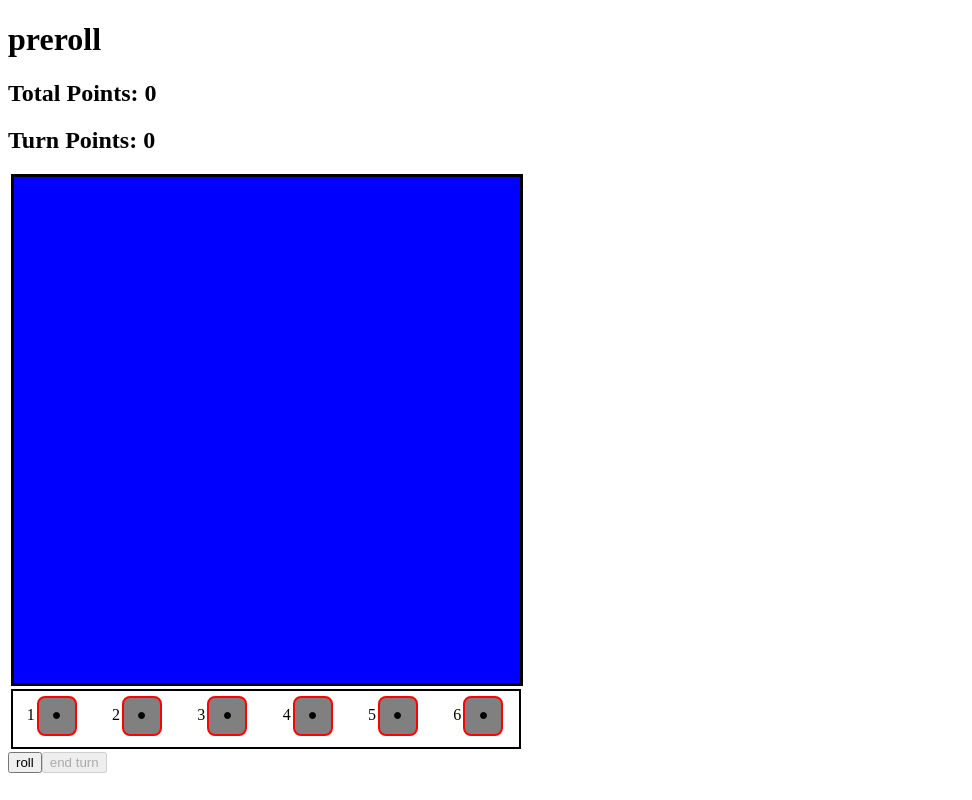
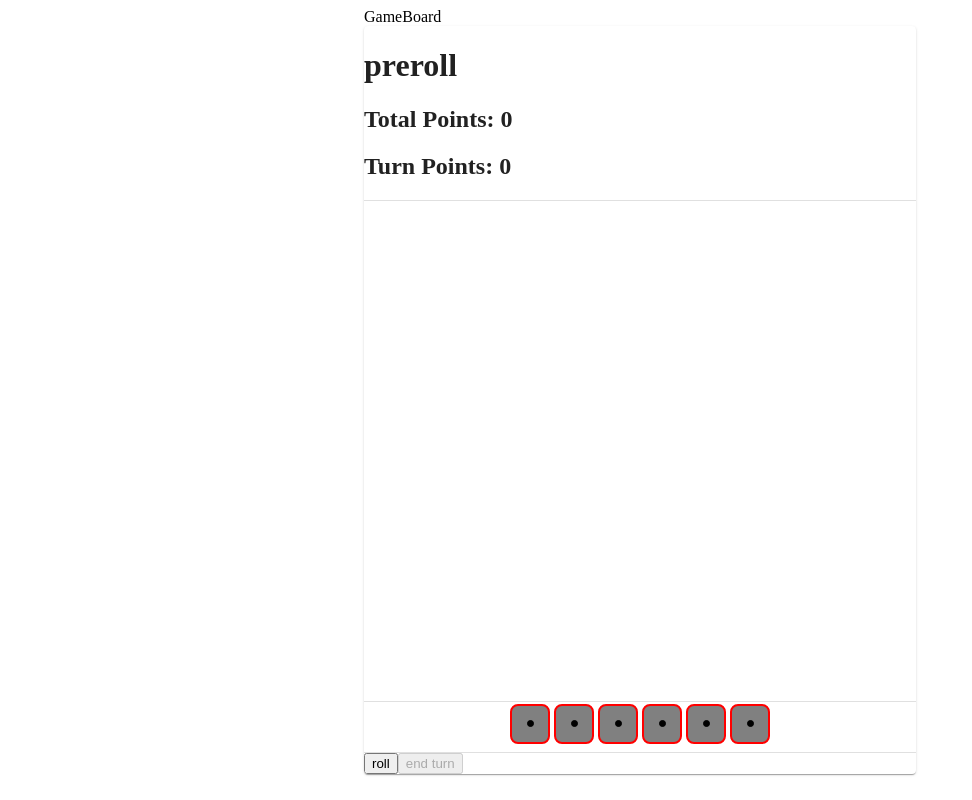
Before and after one commit to pamarsh907/farkle-zustand, a React (Vite) app in the folder farkle-zustand/: page / in a window 1280 px wide. Shown: the whole page, without its empty margins (0-972 px from the left). Built offline with nearby package versions, Linux system fonts and the light colour scheme.

Commit message:
added some Mui styles and animations

```diff
--- /dev/null
+++ b/farkle-zustand/components/DiceGroup/DiceGroup.jsx
@@ -0,0 +1,48 @@
+import Die from "../Die/Die"
+import { motion } from "motion/react"
+import { AnimatePresence } from "motion/react"
+
+export default function DiceGroup({ dice }) {
+  const groupColors = [
+    'red',
+    'orange',
+    'yellow',
+    'green',
+    'blue',
+    'indigo'
+  ]
+
+  const grouping = dice[0].grouping
+  const color = groupColors[grouping]
+
+ const ring  = {
+  position: 'absolute',
+  inset: '-5px',
+  border: '2px solid',
+  borderRadius: '18px',
+  pointerEvents: 'none',
+  borderColor: {color}
+}
+
+  return (
+    <div className='group' style={{position: 'relative'}}>
+      <AnimatePresence>
+        {grouping !== 0 && (
+          <motion.div
+            style={ring}
+            initial={{ opacity: 0, scale: 0.95 }}
+            animate={{ opacity: 1, scale: 1 }}
+            exit={{ opacity: 0, scale: 0.95 }}
+            transition={{ duration: 0.5 }}
+            layout
+          />
+        )}
+      </AnimatePresence>
+      <div style={{display: 'flex'}}>
+        {dice.map(die => <Die die={die} key={die.id} />)}
+      </div>
+
+
+    </div>
+  )
+}
--- a/farkle-zustand/components/DiceRack/DiceRack.jsx
+++ b/farkle-zustand/components/DiceRack/DiceRack.jsx
@@ -1,26 +1,45 @@
 import Die from "../Die/Die";
 import { useDice } from "../../stores/dice"
+import { useCurrentGrouping } from "../../stores/dice"
+import DiceGroup from "../DiceGroup/DiceGroup";
 
 export default function DiceRack() {
+  const groupCount = useCurrentGrouping()
   const dice = useDice().filter(die => die.onBoard === false)
+  console.log('dice :', dice)
 
   const style = {
     display: 'flex',
-    width: '500px',
     height: '50px',
-    justifyContent: 'space-around',
-    gap: '12px',
-    borderStyle: 'solid',
-    borderWidth: '2px',
-    padding: '3px',
-    margin: '3px'
+    justifyContent: 'center',
+    gap: '5px',
+    marginLeft: 'auto',
+    marginRight: 'auto'
   }
+
+  let diceToDisplay = []
+  for (let i = 0; i <= groupCount; i++) {
+    //Get dice of a group
+    let filteredDice = dice.filter(die => die.grouping === i)
+
+    //If no dice in that group then skip
+    if (filteredDice.length > 0) {
+
+      //Sort dice of group by val
+      const sortedDice = filteredDice.sort((a, b) => a.value - b.value)
+
+      //Add each die to diceToDisplay
+      diceToDisplay = [...diceToDisplay, sortedDice]
+    }
+  }
+  //map diceToDisplay into Die components
+  const mappedDiceGroups = diceToDisplay.map(dice => <DiceGroup dice={dice} key={dice[0].grouping}/>)
 
   return (
     <>
-    <div className='diceRack' style={style}>
-      {dice.map(d => <div>{d.id}<Die die={d} key={d.id}/></div>)}
-    </div>
+      <div className='diceRack' style={style}>
+        {mappedDiceGroups}
+      </div>
     </>
   )
 }
--- /dev/null
+++ b/farkle-zustand/components/GameBoard/GameBoard.jsx
@@ -0,0 +1,17 @@
+import Card from '@mui/material/Card';
+import CardContent from '@mui/material/CardContent';
+import Box from '@mui/material/Box';
+import Paper from '@mui/material/Paper';
+import Container from '@mui/material/Container';
+
+
+export default function GameBoard(props) {
+  return (
+    <Container maxWidth='sm'>
+      GameBoard
+      <Card>
+        {props.children}
+      </Card>
+    </Container>
+  )
+}
--- a/farkle-zustand/components/RollZone/RollZone.jsx
+++ b/farkle-zustand/components/RollZone/RollZone.jsx
@@ -1,15 +1,11 @@
 import { useDice } from "../../stores/dice"
 import Die from "../Die/Die"
+import Card from "@mui/material/Card"
 
 export default function RollZone() {
   const style = {
-    width: '500px',
     height: '500px',
-    border: 'solid',
-    backgroundColor: 'blue',
     position: 'relative',
-    padding: '3px',
-    margin: '3px'
   }
 
   const dice = useDice().filter(die => die.onBoard === true)
--- a/farkle-zustand/package.json
+++ b/farkle-zustand/package.json
@@ -10,6 +10,9 @@
     "preview": "vite preview"
   },
   "dependencies": {
+    "@emotion/react": "^11.14.0",
+    "@emotion/styled": "^11.14.1",
+    "@mui/material": "^9.2.0",
     "motion": "^12.42.2",
     "react": "^19.2.8",
     "react-dom": "^19.2.8",
--- a/farkle-zustand/src/App.jsx
+++ b/farkle-zustand/src/App.jsx
@@ -6,23 +6,39 @@ import { useStatus } from "../stores/game"
 import { useTotalPoints } from "../stores/game"
 import { useCurrentTurn } from "../stores/game"
 import { LayoutGroup } from "motion/react"
+import GameBoard from "../components/GameBoard/GameBoard"
+import Divider from '@mui/material/Divider'
+
 
 function App() {
+  const gameContainerStyle = {
+    width: '80%',
+    height: '50%',
+    marginLeft: 'auto',
+    marginRight: 'auto'
+  }
+
   const totalPoints = useTotalPoints()
   const status = useStatus()
   const currentTurn = useCurrentTurn()
   console.log('currentTurn :', currentTurn)
   return (
     <>
+      <div style={gameContainerStyle}>
+        <GameBoard>
           <h1>{status}</h1>
           <h2>{`Total Points: ${totalPoints}`}</h2>
           <h2>{`Turn Points: ${currentTurn.points}`}</h2>
+          <Divider/>
           <LayoutGroup>
             <RollZone />
+            <Divider/>
             <DiceRack />
           </LayoutGroup>
+          <Divider/>
           <Controls />
-
+        </GameBoard>
+      </div>
     </>
   )
 }
--- a/farkle-zustand/stores/dice.js
+++ b/farkle-zustand/stores/dice.js
@@ -1,23 +1,27 @@
 import { create } from 'zustand'
 import { getUniqueRandomXY } from '../utils/diceUtils'
 
+const defaultDice = [
+  { id: 1, value: 1, onBoard: false, held: false, locked: true, grouping: 0, xLoc: 0, yLoc: 0 },
+  { id: 2, value: 1, onBoard: false, held: false, locked: true, grouping: 0, xLoc: 0, yLoc: 0 },
+  { id: 3, value: 1, onBoard: false, held: false, locked: true, grouping: 0, xLoc: 0, yLoc: 0 },
+  { id: 4, value: 1, onBoard: false, held: false, locked: true, grouping: 0, xLoc: 0, yLoc: 0 },
+  { id: 5, value: 1, onBoard: false, held: false, locked: true, grouping: 0, xLoc: 0, yLoc: 0 },
+  { id: 6, value: 1, onBoard: false, held: false, locked: true, grouping: 0, xLoc: 0, yLoc: 0 }
+]
+
 //die status, make enume for onBoard, atHome, held
 const useDiceStore = create((set, get) => ({
-  dice: [
-    { id: 1, value: 1, onBoard: false, held: false, locked: true, xLoc: 0, yLoc: 0 },
-    { id: 2, value: 1, onBoard: false, held: false, locked: true, xLoc: 0, yLoc: 0 },
-    { id: 3, value: 1, onBoard: false, held: false, locked: true, xLoc: 0, yLoc: 0 },
-    { id: 4, value: 1, onBoard: false, held: false, locked: true, xLoc: 0, yLoc: 0 },
-    { id: 5, value: 1, onBoard: false, held: false, locked: true, xLoc: 0, yLoc: 0 },
-    { id: 6, value: 1, onBoard: false, held: false, locked: true, xLoc: 0, yLoc: 0 }
-  ],
+  dice: defaultDice,
+  currentGrouping: 0,
   actions: {
     rollDice: () => set(state => {
+      const newGrouping = state.currentGrouping + 1
       const usedPositions = []
 
       const dice = state.dice.map((die) => {
         const [x, y] = getUniqueRandomXY(
-          0,
+          50,
           450,
           usedPositions,
           50
@@ -38,7 +42,10 @@ const useDiceStore = create((set, get) => ({
         }
       })
 
-      return { dice }
+      return {
+        dice: dice,
+        currentGrouping: newGrouping
+      }
     }),
     toggleHoldDie: (id) => set(state => {
       const dice = state.dice
@@ -51,7 +58,8 @@ const useDiceStore = create((set, get) => ({
         dice: reorderedArr.map((die) => die.id === id ? ({
           ...die,
           held: !die.held,
-          onBoard: !die.onBoard
+          onBoard: !die.onBoard,
+          grouping: die.held ? 0 : state.currentGrouping
         }) : die)
       }
     }
@@ -75,14 +83,8 @@ const useDiceStore = create((set, get) => ({
       })
     ),
     resetDice: () => set({
-      dice: [
-        { id: 1, value: 1, onBoard: false, held: false, locked: true, xLoc: 0, yLoc: 0 },
-        { id: 2, value: 1, onBoard: false, held: false, locked: true, xLoc: 0, yLoc: 0 },
-        { id: 3, value: 1, onBoard: false, held: false, locked: true, xLoc: 0, yLoc: 0 },
-        { id: 4, value: 1, onBoard: false, held: false, locked: true, xLoc: 0, yLoc: 0 },
-        { id: 5, value: 1, onBoard: false, held: false, locked: true, xLoc: 0, yLoc: 0 },
-        { id: 6, value: 1, onBoard: false, held: false, locked: true, xLoc: 0, yLoc: 0 }
-      ]
+      dice: defaultDice,
+      currentGrouping: 0
     }),
     sortDice: () => {
       const dice = get().dice
@@ -96,6 +98,7 @@ const useDiceStore = create((set, get) => ({
 }))
 
 export const useDice = () => useDiceStore((state) => state.dice)
+export const useCurrentGrouping = () => useDiceStore((state) => state.currentGrouping)
 export const useDiceActions = () => useDiceStore((state) => state.actions)
 
 export default useDiceStore
--- a/farkle-zustand/utils/scoreUtils.js
+++ b/farkle-zustand/utils/scoreUtils.js
@@ -127,20 +127,15 @@ function evaluateDice(diceArr) {
   }
   const leftOverDice = getLeftoverDice(dicePerNum)
   const scoringDice = diceArr.length - leftOverDice
-  console.log('points inside evalDice :', points)
   return { points, leftOverDice, scoringDice }
 }
 
 function evaluateDiceSet(diceSet) {
-  console.log('diceSet in function :', diceSet)
   let total = 0
   diceSet.forEach(set => {
-    console.log('set in evalDiceSet :', set)
     const result = evaluateDice(set)
-    console.log('result in evalDiceSet :', result)
     total += result.points
   })
-  console.log('total from evalDiceSet :', total)
   return total
 }
 
```
Also changed, not shown: 1 other file (tests, documents, lock files or other folders). Lines whose indentation alone changed are shown as unchanged.
